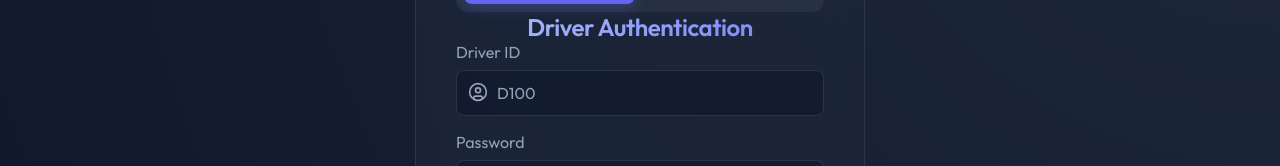
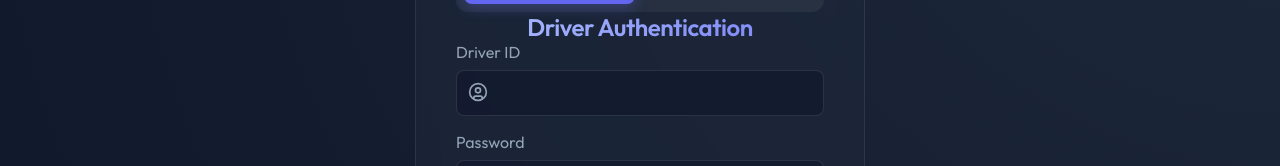
Before and after one commit to Shivasingh8860/bus-tracker, a React (Vite) app: page /login in a window 1280 px wide. Shown: the part 294-460 px from the top of the page. Built offline with nearby package versions, Linux system fonts and the light colour scheme; no server answers; the database is empty.

Commit message:
Removed login placeholder text

```diff
--- a/src/pages/Login.jsx
+++ b/src/pages/Login.jsx
@@ -93,7 +93,6 @@ const Login = () => {
                             <UserCircle size={20} color="var(--text-muted)" style={{ position: 'absolute', top: '12px', left: '12px' }} />
                             <input
                                 type="text"
-                                placeholder={role === 'driver' ? "D100" : "admin"}
                                 style={{ paddingLeft: '2.5rem' }}
                                 value={userId}
                                 onChange={(e) => setUserId(e.target.value)}
```
